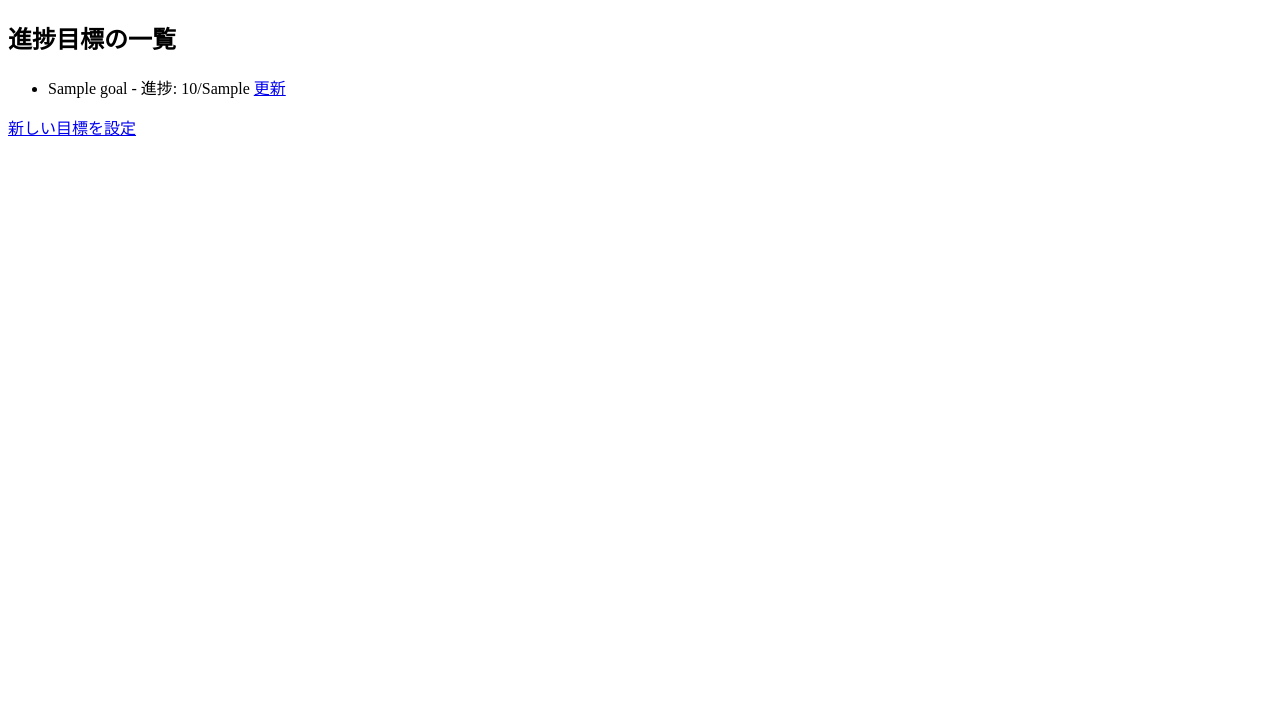
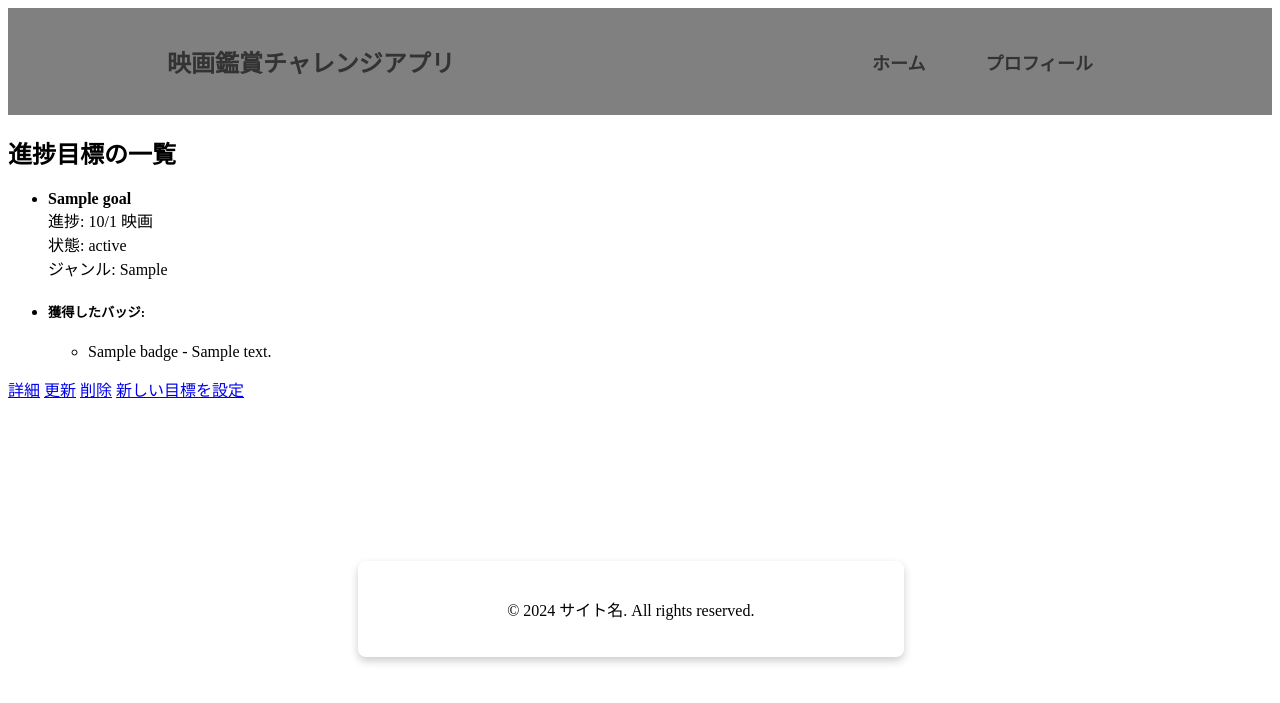
Before and after one commit to INswon/MovieChallenge, a Django app: template templates/users/progressgoal_list.html in a window 1280 px wide. Shown: the top 703 px of the page. Run offline with Django 5.2, Linux system fonts and the light colour scheme; the template is opened without the code that fills it: most values are stand-ins (such as "Sample title", 1, 10 or a date in 2020).

Commit message:
Update progressgoal_list.html
進捗目標一覧項目の修正

 -ミッションに基づくバッジ情報の表示機能を追加

```diff
--- a/templates/users/progressgoal_list.html
+++ b/templates/users/progressgoal_list.html
@@ -1,19 +1,40 @@
-<!DOCTYPE html>
-<html lang="en">
-<head>
-    <meta charset="UTF-8">
-    <meta name="viewport" content="width=device-width, initial-scale=1.0">
-    <title>進捗目標表示</title>
-</head>
-<body>
-    <h2>進捗目標の一覧</h2>
-    <ul>
-        {% for goal in goals %}
-            <li>{{ goal.title }} - 進捗: {{ goal.progress }}/{{ goal.target_movies }} <a href="{% url 'progress_goal_update' goal.pk %}">更新</a></li>
-        {% empty %}
-            <li>設定された目標はありません。</li>
-        {% endfor %}
-    </ul>
-    <a href="{% url 'progress_goal_create' %}">新しい目標を設定</a>
-</body>
-</html>
+{% extends 'base.html' %}
+
+{% block title %}進捗目標の一覧{% endblock %}
+
+{% block content %}
+<h2>進捗目標の一覧</h2>
+<ul class="list-group">
+    {% for goal in goals %}
+    <li class="list-group-item d-flex justify-content-between align-items-center">
+        <div>
+            <strong>{{ goal.goal_title }}</strong><br>
+            進捗: {{ goal.current_progress }}/{{ goal.total_movies }} 映画<br>
+            状態: {{ goal.get_status_display }}<br>
+            ジャンル: {{ goal.genre_preferences }}
+        </div>
+    </li>
+
+    <li class="list-group-item">
+        <h5>獲得したバッジ:</h5>
+        {% if goal.badges %}
+            <ul>
+                {% for badge in goal.badges %}
+                    <li>{{ badge.name }} - {{ badge.description }}</li>
+                {% endfor %}
+            </ul>
+        {% else %}
+            <p>まだ獲得したバッジはありません。</p>
+        {% endif %}
+    </li>
+    {% empty %}
+    <li class="list-group-item">設定された目標はありません。</li>
+    {% endfor %}
+</ul>
+<div>
+  <a href="{% url 'progress_goal_detail' goal.id %}" class="btn btn-sm btn-info">詳細</a>
+  <a href="{% url 'progress_goal_update' goal.id %}" class="btn btn-sm btn-secondary">更新</a>
+  <a href="{% url 'progress_goal_delete' goal.id %}" class="btn btn-sm btn-danger">削除</a>
+  <a href="{% url 'progress_goal_create' %}" class="btn btn-primary mt-3">新しい目標を設定</a>
+</div>
+{% endblock %}
```
